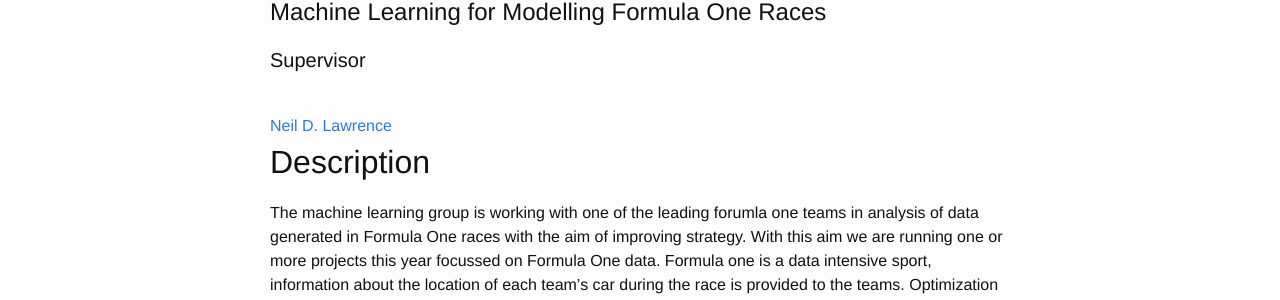
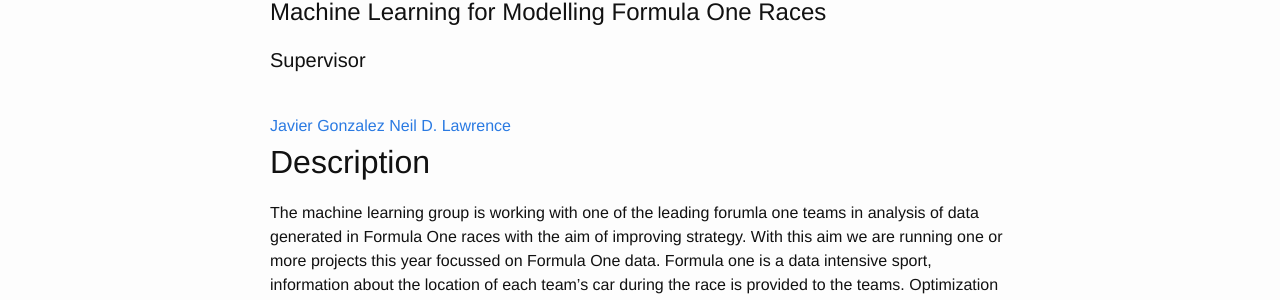
Before and after one commit to mlatcl/internalprojects, a Jekyll site: the page built from _posts/2012-01-01-machine-learning-for-modelling-formula-one-races.md, in a window 1280 px wide. Shown: the part 154-454 px from the top of the page. Built offline with Jekyll 4.4.1, drawn with Linux system fonts in a browser that asks for light colours.

Commit message:
Update page.

```diff
--- a/_includes/person.html
+++ b/_includes/person.html
@@ -1,5 +1,5 @@
 {% if person.url %}
-<a href="{{ person.url }}">{{ person.firstname }} {{ person.lastname }}</a>
+<a href="{{ person.url }}">{{ person.firstname }} {{ person.lastname }}</a>{% if person.institute %}, {{ person.institute }}{% endif %}
 {% else %}
-{{ person.firstname }} {{ person.lastname }},
+{{ person.firstname }} {{ person.lastname }}{% if person.institute %}, {{ person.institute }}{% endif %}
 {% endif %}
--- a/_posts/2012-01-01-machine-learning-for-modelling-formula-one-races.md
+++ b/_posts/2012-01-01-machine-learning-for-modelling-formula-one-races.md
@@ -15,6 +15,9 @@
 - FormulaOneData:12
 month: 0
 supervisors:
+- firstname: Javier
+  lastname: Gonzalez
+  url: http://javiergonzalezh.github.io/
 - firstname: Neil D.
   lastname: Lawrence
   url: http://inverseprobability.com
```
Also changed, not shown: _posts/2015-11-12-learning-analytics-big-data.md (+2 -1 lines).
